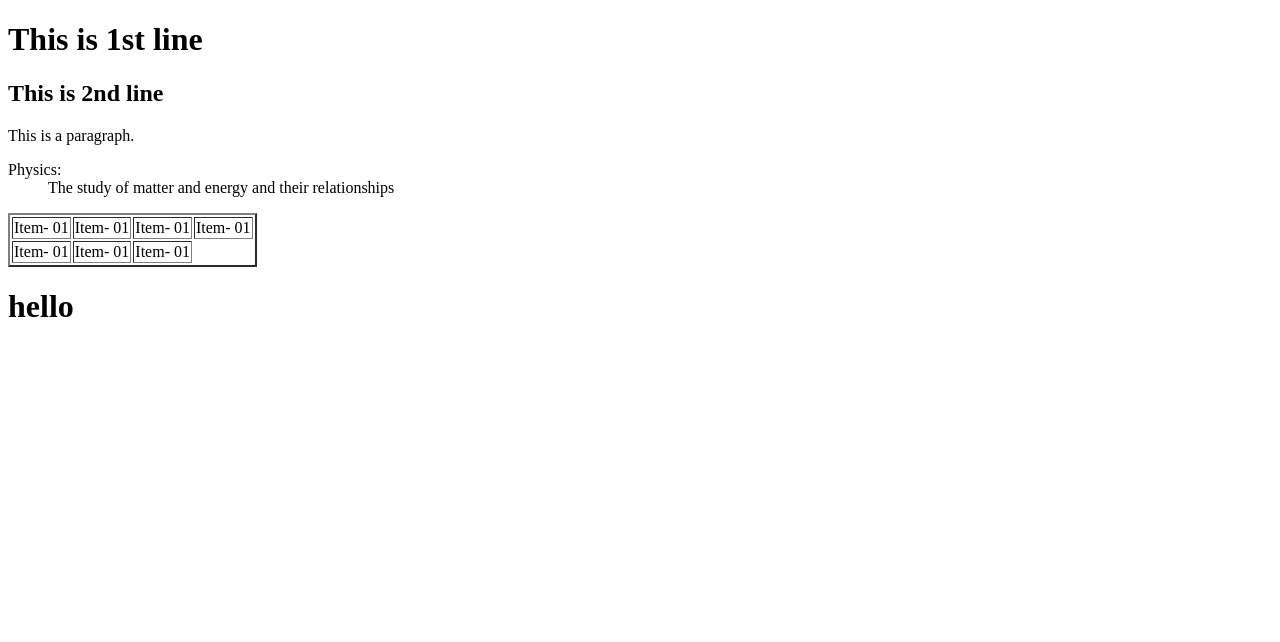
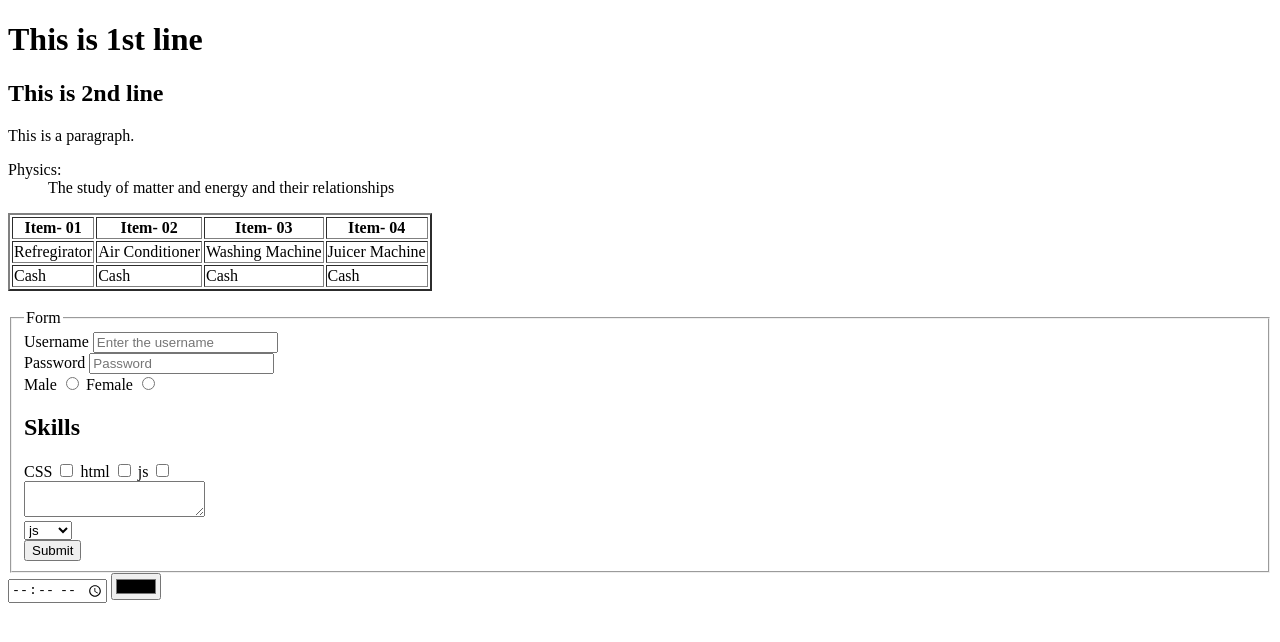
Before and after one commit to Muhammad-Usman-Web-Developer/Muhammad-Usman, a plain HTML site: page index.html in a window 1280 px wide. Drawn offline with Linux system fonts and the light colour scheme.

Commit message:
first commit

```diff
--- a/index.html
+++ b/index.html
@@ -16,20 +16,60 @@
     </dl>
 
 <table border="2">
-    <tr>
-        <td>Item- 01 </td>
-        <td>Item- 01 </td>
-        <td>Item- 01 </td>
-        <td>Item- 01 </td>
+    <thead>
+        <th>Item- 01 </th>
+        <th>Item- 02 </th>
+        <th>Item- 03 </th>
+        <th>Item- 04 </th>
+    </thead>
+    <tbody>
+        <tr>
+            <td> Refregirator</td>
+            <td> Air Conditioner</td>
+            <td> Washing Machine</td>
+            <td> Juicer Machine</td>
+        </tr>
+    </tbody>
+    <tfoot>
+            <td>Cash</td>
+            <td>Cash</td>
+            <td>Cash</td>
+            <td>Cash</td>
 
-    </tr>
-    <td>Item- 01 </td>
-    <td>Item- 01 </td>
-    <td>Item- 01 </td>
+    </tfoot>
+</table>
+<br>
 
-</tr>
-</table>
+    <form action="" method="">
+        <fieldset>
+            <legend>Form</legend>
+            <label for="username">Username</label> <input type="text" placeholder="Enter the username"
+            id="username" required>
+       <br>
+            <label for="Password">Password</label> <input type="text" placeholder="Password"
+            id="Password"required>
+        <br>
+              <label for="Male">Male</label> <input type="radio" id="Male" name="gender">
+              <label for="Female">Female</label> <input type="radio" id="Female" name="gender">
+            <BR>
+                <h2>Skills</h2>
+              <label for="CSS">CSS </label> <input type="checkbox" id="CSS">
+              <label for="html" >html </label> <input type="checkbox" id="html">
+              <label for="js" >js </label> <input type="checkbox" id="js">
+              <br>
+              <textarea name="" id=""></textarea>
+              <br>
+              <select name="" id="">
+                <option value="">js</option>
+                <option value="">css</option>
+                <option value="">html</option>
+              </select>
+              <br>
+              <button type="submit">Submit</button>
 
-<h1>hello</h1>
-</body>
-</html>
+
+        </fieldset>
+        <input type="time" name="" id="">
+        <input type="color" name="" id="">
+
+    </form>
```
